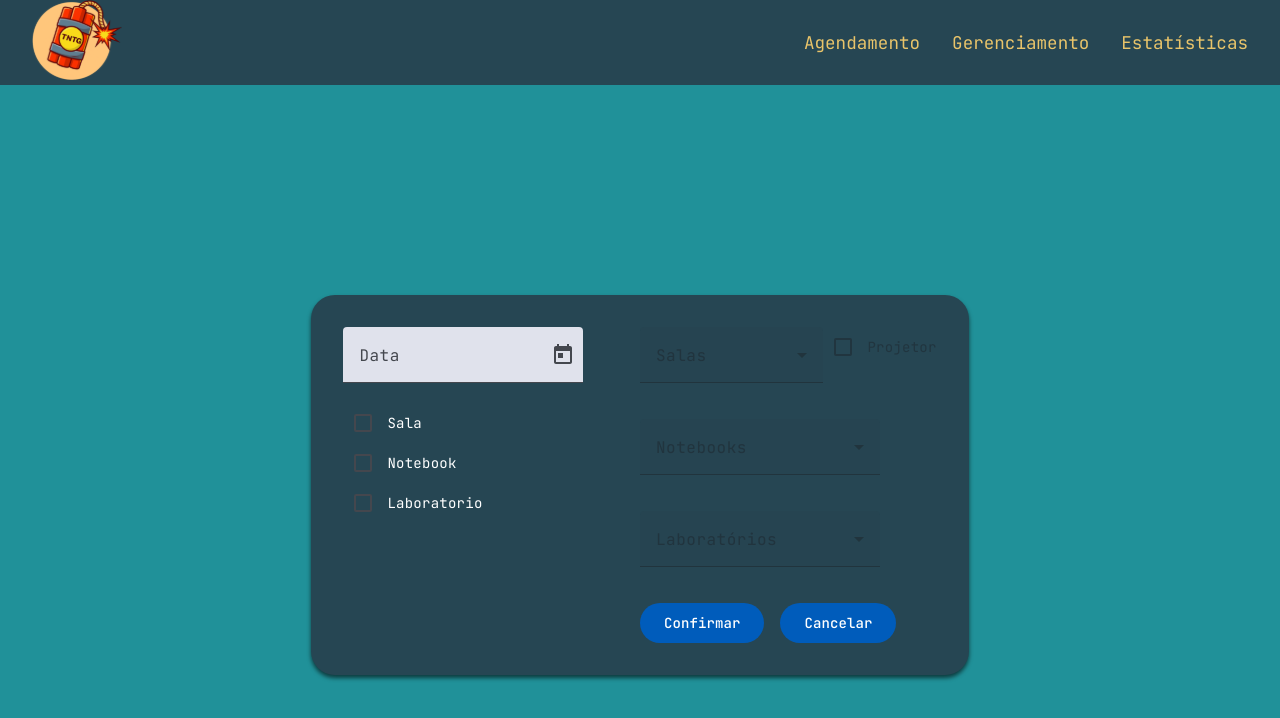
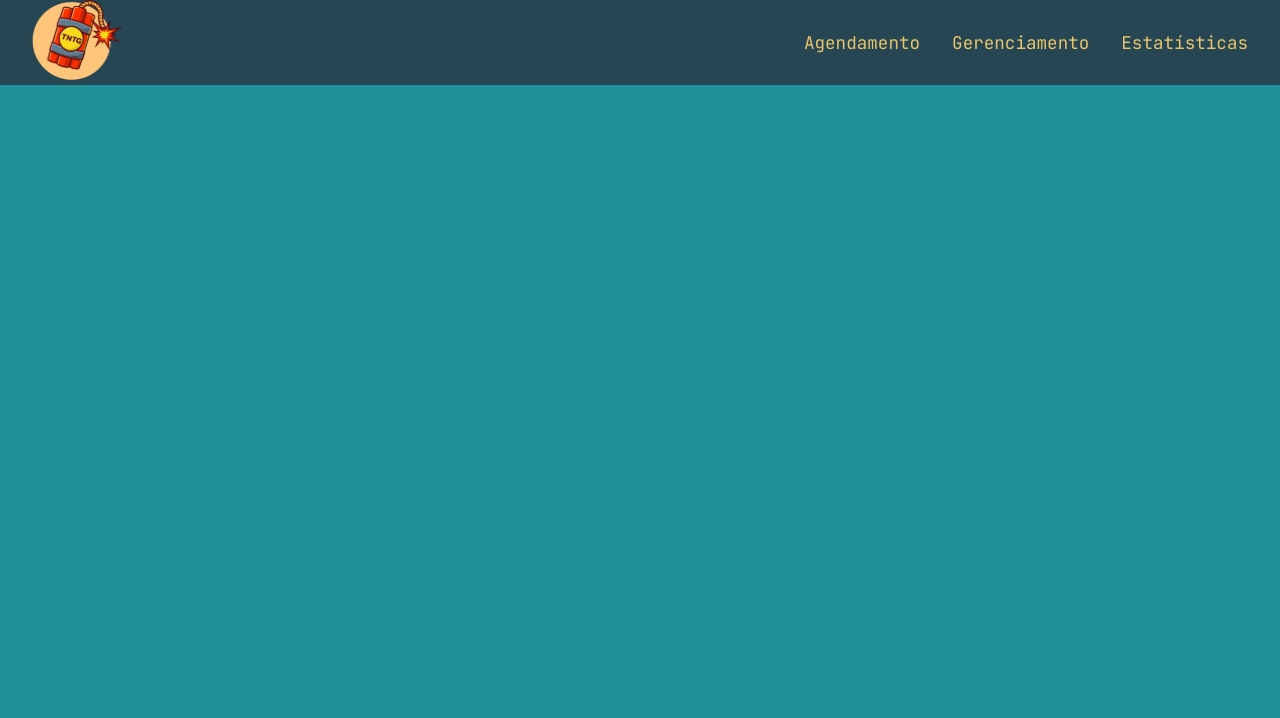
Before and after one commit to exercicio-integrador-FGJL-2/EI-2-Frontend, an Angular app: page / in a window 1280 px wide. Shown: the top 718 px of the page. Built offline with nearby package versions, Linux system fonts and the light colour scheme.

Commit message:
Mudanças no agendamento

```diff
--- a/src/app/components/agendamento/agendamento.html
+++ b/src/app/components/agendamento/agendamento.html
@@ -2,13 +2,17 @@
     <div class="left-column">
         <mat-form-field>
             <mat-label>Data</mat-label>
-            <input matInput [matDatepicker]="picker">
-            <mat-datepicker-toggle matIconSuffix [for]="picker"></mat-datepicker-toggle>
-            <mat-datepicker #picker></mat-datepicker>
+            <input matInput [matDatepicker]="picker1" [formControl]="date">
+            <mat-datepicker-toggle matIconSuffix [for]="picker1"></mat-datepicker-toggle>
+            <mat-datepicker #picker1></mat-datepicker>
         </mat-form-field>
-        <mat-checkbox (change)="roomSelection()" class="checkbox">Sala</mat-checkbox>
-        <mat-checkbox (change)="notebookSelection()" class="checkbox">Notebook</mat-checkbox>
+        <mat-checkbox [disabled]="roomCheckbox()" (change)="roomSelection()" class="checkbox">Sala</mat-checkbox>
+        <mat-checkbox [disabled]="notebookCheckbox()" (change)="notebookSelection()"
+            class="checkbox">Notebook</mat-checkbox>
         <mat-checkbox [disabled]="labCheckbox()" (change)="labSelection()" class="checkbox">Laboratorio</mat-checkbox>
+
+
+
     </div>
     <div class="right-column">
         <div class="room-selection">
--- a/src/app/components/agendamento/agendamento.ts
+++ b/src/app/components/agendamento/agendamento.ts
@@ -7,6 +7,7 @@ import { MatInputModule } from '@angular/material/input';
 import { MatSelectModule } from '@angular/material/select';
 import { MatCheckboxModule } from '@angular/material/checkbox';
 import { MatButtonModule } from '@angular/material/button'
+
 
 @Component({
   selector: 'app-agendamento',
@@ -26,7 +27,7 @@ import { MatButtonModule } from '@angular/material/button'
   changeDetection: ChangeDetectionStrategy.OnPush,
 })
 export class Agendamento {
-  //
+
   notebookStatus = signal(false);
   labStatus = signal(false);
   roomStatus = signal(false);
@@ -39,17 +40,24 @@ export class Agendamento {
   labCheckbox = signal(false);
   roomCheckbox = signal(false);
 
-  readonly range = new FormGroup({
-    start: new FormControl<Date | null>(null),
-    end: new FormControl<Date | null>(null),
-  });
+  readonly date = new FormControl(new Date())
+
+  constructor() {
+    this.date.valueChanges.subscribe((selectedDate) => {
+      console.log('Selected date:', selectedDate);
+    });
+  }
 
   labSelection() {
     this.labStatus.set(!this.labStatus());
 
-    if (this.labStatus() == false) {
+    if (!this.labStatus()) {
       this.selectedLab.set('');
+      this.notebookCheckbox.set(false);
+      this.roomCheckbox.set(false);
     } else {
+      this.notebookCheckbox.set(true);
+      this.roomCheckbox.set(true);
       this.notebookStatus.set(false);
       this.roomStatus.set(false);
       this.selectedNotebook.set('');
@@ -60,10 +68,11 @@ export class Agendamento {
   notebookSelection() {
     this.notebookStatus.set(!this.notebookStatus());
 
-    if (this.notebookStatus() == false) {
+    if (!this.notebookStatus()) {
       this.selectedNotebook.set('');
-      this.labCheckbox.set(false);
-
+      if (!this.roomStatus()) {
+        this.labCheckbox.set(false);
+      }
     } else {
       this.labStatus.set(false);
       this.selectedLab.set('');
@@ -74,9 +83,11 @@ export class Agendamento {
   roomSelection() {
     this.roomStatus.set(!this.roomStatus());
 
-    if (this.roomStatus() == false) {
+    if (!this.roomStatus()) {
       this.selectedRoom.set('');
-      this.labCheckbox.set(false);
+      if (!this.notebookStatus()) {
+        this.labCheckbox.set(false);
+      }
     } else {
       this.labStatus.set(false);
       this.selectedLab.set('');
--- a/src/app/pages/home/home.html
+++ b/src/app/pages/home/home.html
@@ -16,5 +16,4 @@
 </header>
 
 <body>
-    <app-agendamento/>
 </body>
```
